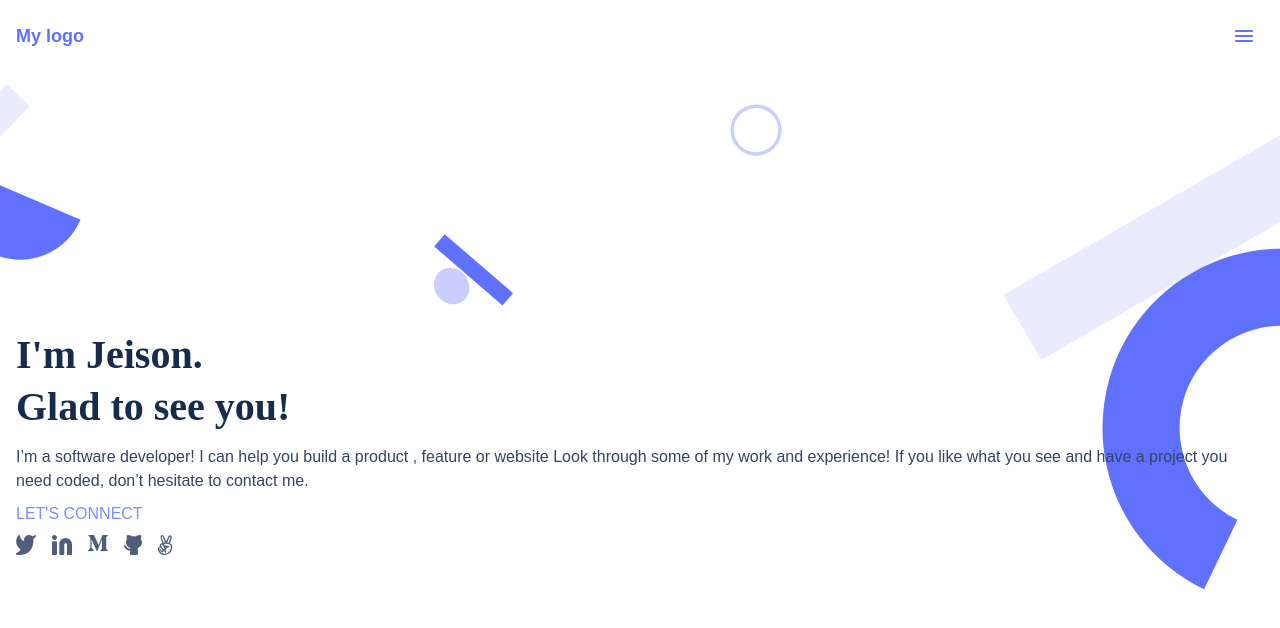
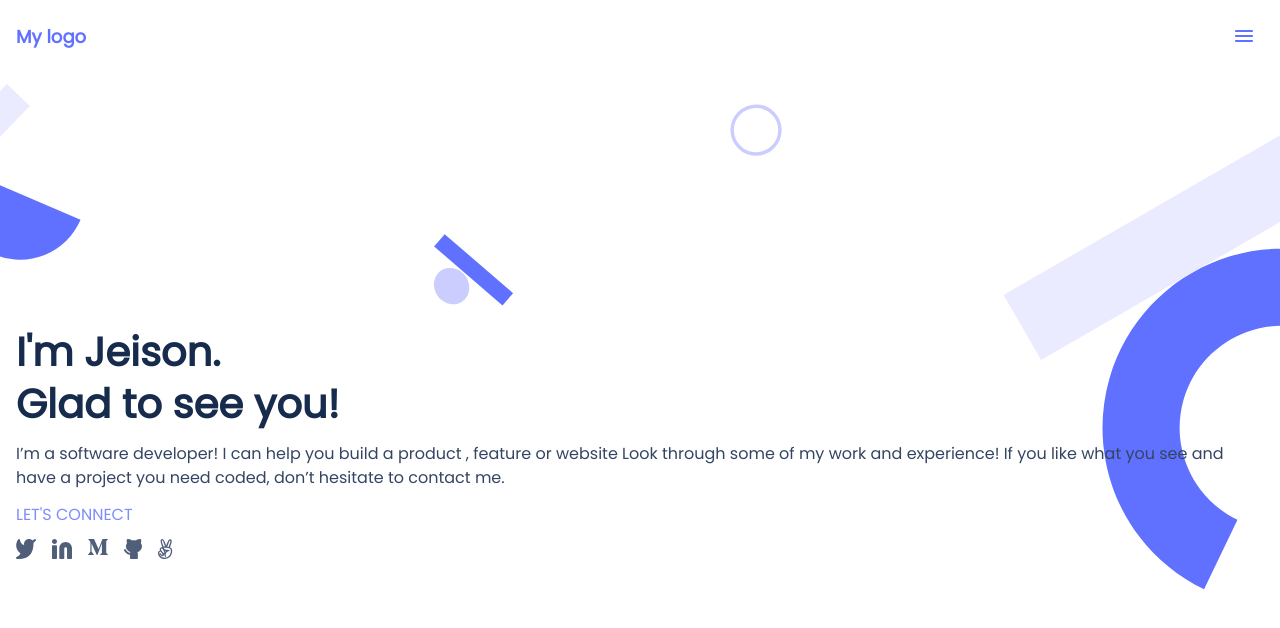
Before and after one commit to Codooze/Portfolio_2.github.io, a website: page index.html in a window 1280 px wide. Drawn offline with Linux system fonts and the light colour scheme.

Commit message:
font family fix

```diff
--- a/style.css
+++ b/style.css
@@ -1,3 +1,4 @@
+@import url("https://fonts.googleapis.com/css2?family=Poppins:wght@300;400&display=swap");
 * {
   margin: 0;
   padding: 0;
```
